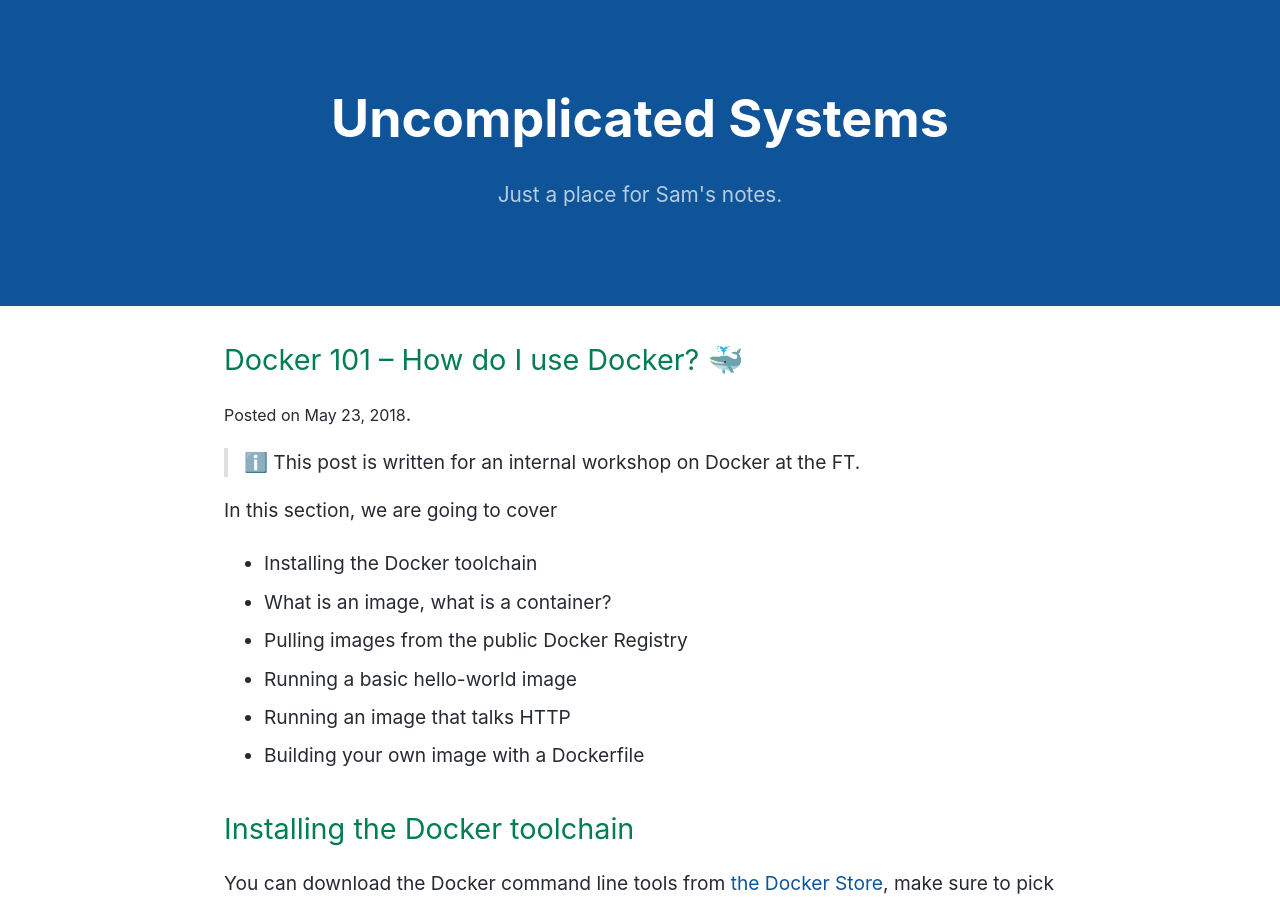
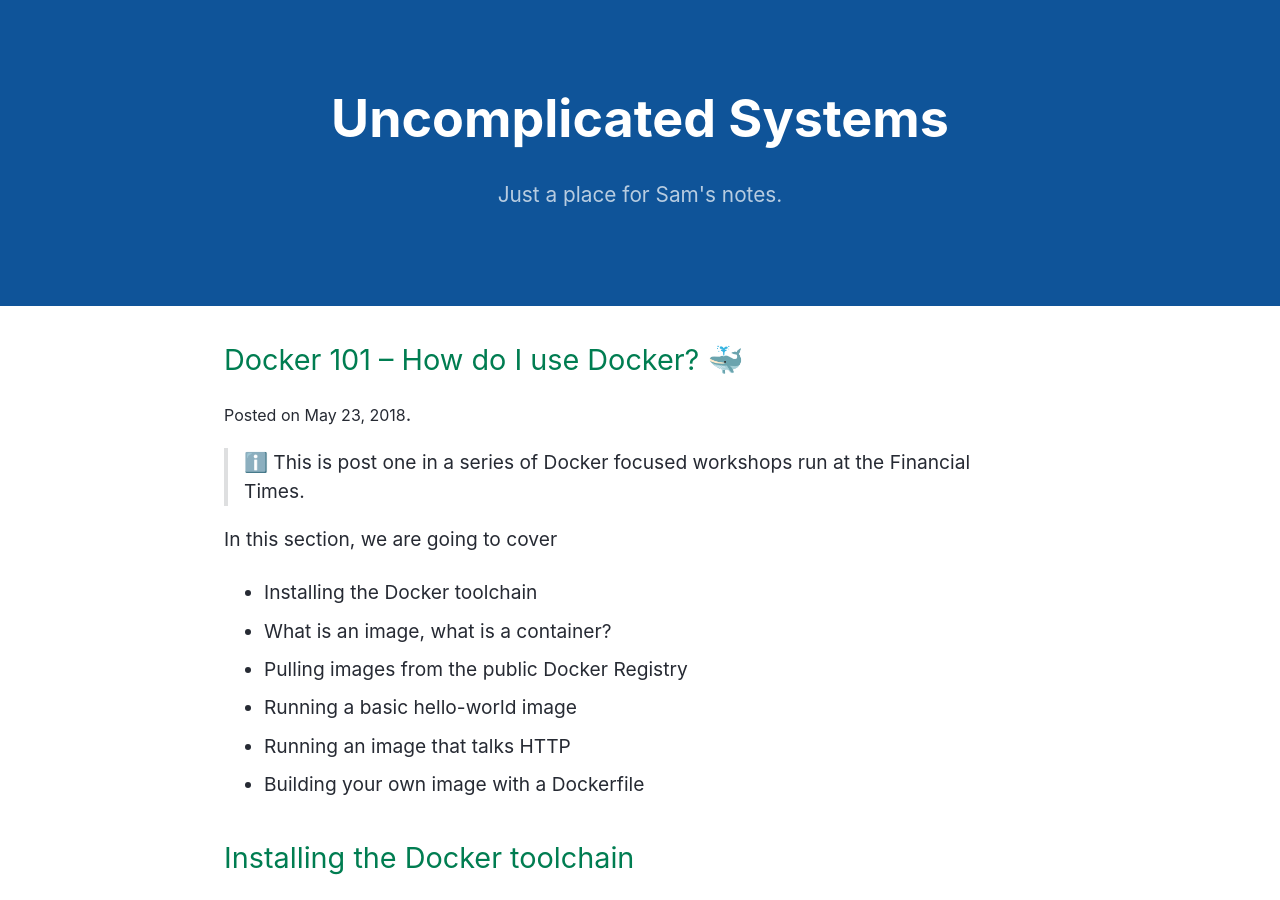
Before and after one commit to sjparkinson/uncomplicated.systems, a Jekyll site: the page built from _posts/2018-05-23-docker-101.md, in a window 1280 px wide and 900 px high. Built offline with Jekyll 4.4.1, drawn with Linux system fonts in a browser that asks for light colours; some of the changed text lies outside the part shown.

Commit message:
Update 2018-05-23-docker-101.md

````diff
--- a/_posts/2018-05-23-docker-101.md
+++ b/_posts/2018-05-23-docker-101.md
@@ -4,7 +4,7 @@
 title: "Docker 101 – How do I use Docker? \U0001F433"
 ---
 
-> ℹ️ This post is written for an internal workshop on Docker at the FT.
+> ℹ️ This is post one in a series of Docker focused workshops run at the Financial Times.
 
 In this section, we are going to cover
 
@@ -223,3 +223,5 @@
 ```
 telnet localhost 8023
 ```
+
+> ➡️ Find the next post in this series at [Docker 110 – Dockerfiles & Volumes 🐳](https://uncomplicated.systems/2018/06/05/docker-0110-dockerfiles-and-volumes.html).
````
